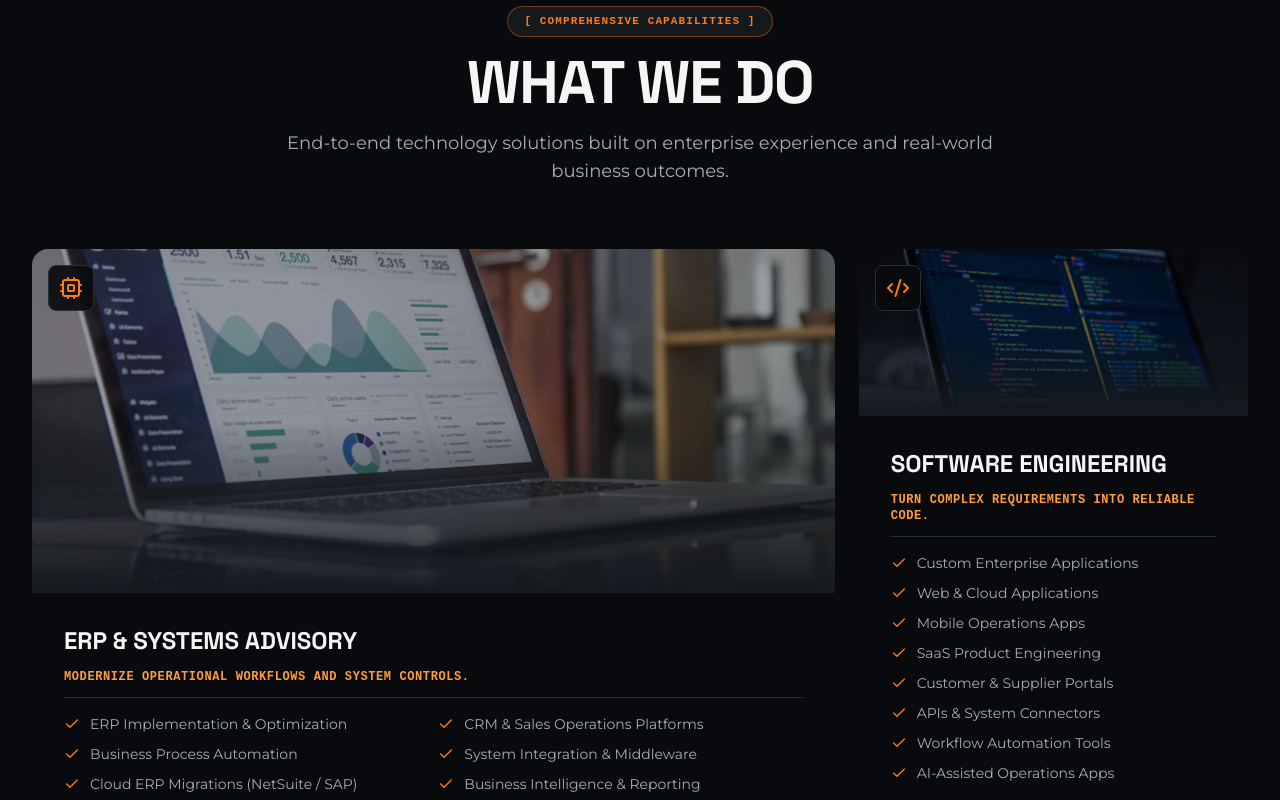
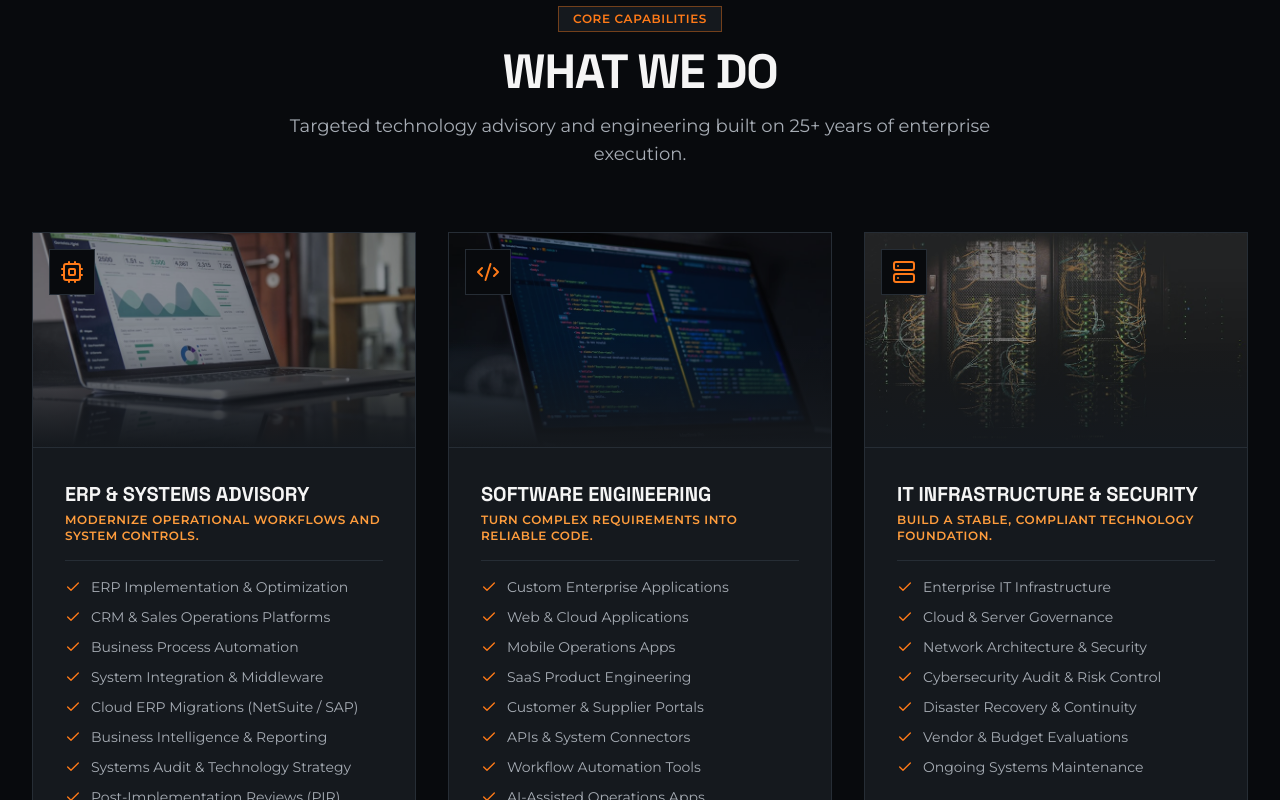
Before and after one commit to Waleed-Ahmad-dev/Entrpryz_Website, a Next.js app: page / in a window 1280 px wide. Shown: the part 4240-5040 px from the top of the page. Built offline with nearby package versions, Linux system fonts and the light colour scheme.

Commit message:
refactor(services-cards): clean up 3-column card grid and strip artificial bento spans

```diff
--- a/src/components/sections/services-cards.tsx
+++ b/src/components/sections/services-cards.tsx
@@ -3,7 +3,6 @@ import Link from "next/link";
 import { ArrowUpRight, Check, Cpu, Code2, Server } from "lucide-react";
 import { SERVICES } from "@/lib/content";
 import { SectionContainer } from "@/components/layout/section-container";
-import { AnimateInView } from "@/components/ui/animate-in-view";
 
 const SERVICE_ICONS = [
   <Cpu key="cpu" className="h-6 w-6 text-brand-orange" />,
@@ -16,69 +15,53 @@ export function ServicesCardsSection() {
     <SectionContainer darkSurface={false}>
       <div className="space-y-16">
         <div className="text-center max-w-3xl mx-auto space-y-4">
-          <AnimateInView direction="up" delay={0.1}>
-            <span className="text-[11px] font-mono uppercase tracking-widest font-bold text-brand-orange border border-brand-orange/40 bg-surface-card px-4 py-1.5 rounded-full inline-block">
-              [ COMPREHENSIVE CAPABILITIES ]
+          <span className="text-xs uppercase tracking-wider font-semibold text-brand-orange border border-brand-orange/40 bg-surface-card px-3.5 py-1 inline-block">
+            Core Capabilities
           </span>
-          </AnimateInView>
 
-          <AnimateInView direction="up" delay={0.2}>
-            <h2 className="text-3xl sm:text-5xl lg:text-6xl font-display font-bold tracking-h2 text-text-primary uppercase">
+          <h2 className="text-3xl sm:text-5xl font-display font-bold tracking-tight text-text-primary uppercase">
             What We Do
           </h2>
-          </AnimateInView>
 
-          <AnimateInView direction="up" delay={0.3}>
           <p className="text-base sm:text-lg text-text-secondary leading-relaxed">
-              End-to-end technology solutions built on enterprise experience and real-world business outcomes.
+            Targeted technology advisory and engineering built on 25+ years of enterprise execution.
           </p>
-          </AnimateInView>
         </div>
 
-        {/* Asymmetric Bento Cards Layout */}
-        <div className="grid grid-cols-1 lg:grid-cols-12 gap-6">
-          {SERVICES.map((service, idx) => {
-            const isLarge = idx === 0; // First service takes 8 columns in a 12-col grid
-            return (
+        {/* Structured 3-Column Grid */}
+        <div className="grid grid-cols-1 lg:grid-cols-3 gap-8">
+          {SERVICES.map((service, idx) => (
             <div
               key={service.id}
-                className={isLarge ? "lg:col-span-8" : "lg:col-span-4"}
+              className="border border-surface-border bg-surface-card flex flex-col justify-between overflow-hidden hover:border-brand-orange transition-colors group"
             >
-                <AnimateInView direction="up" delay={0.1 * (idx + 1)} className="h-full">
-                  <div className="doppelrand-card rounded-2xl overflow-hidden h-full flex flex-col justify-between group relative">
-                    {/* Background Watermark Number */}
-                    <div className="absolute top-4 right-6 text-7xl font-display font-extrabold text-surface-border/40 pointer-events-none select-none">
-                      0{idx + 1}
-                    </div>
-
+              <div>
                 {/* Image Banner */}
-                    <div className="relative aspect-[21/9] w-full overflow-hidden bg-surface-dark scanline-overlay">
+                <div className="relative aspect-[16/9] w-full overflow-hidden bg-surface-dark border-b border-surface-border">
                   <Image
                     src={service.image}
                     alt={service.title}
                     fill
-                        className="object-cover opacity-65 group-hover:opacity-85 group-hover:scale-105 transition-all duration-700"
+                    className="object-cover opacity-60 group-hover:opacity-80 transition-opacity"
                   />
                   <div className="absolute inset-0 bg-gradient-to-t from-surface-card via-transparent to-transparent" />
-                      <div className="absolute top-4 left-4">
-                        <div className="p-2.5 rounded-lg bg-background/90 backdrop-blur-md border border-surface-border">
+                  <div className="absolute top-4 left-4 p-2.5 bg-background border border-surface-border">
                     {SERVICE_ICONS[idx]}
                   </div>
                 </div>
+
+                {/* Card Content */}
+                <div className="p-6 sm:p-8 space-y-4">
+                  <div>
+                    <h3 className="text-xl font-display font-bold text-text-primary uppercase group-hover:text-brand-orange transition-colors">
+                      {service.title}
+                    </h3>
+                    <p className="text-xs font-semibold uppercase tracking-wider text-brand-amber mt-1">
+                      {service.subtitle}
+                    </p>
                   </div>
 
-                    {/* Content Body */}
-                    <div className="p-6 sm:p-8 flex-1 flex flex-col justify-between space-y-6">
-                      <div className="space-y-3">
-                        <h3 className="text-2xl font-display font-bold text-text-primary uppercase group-hover:text-brand-orange transition-colors">
-                          {service.title}
-                        </h3>
-                        <p className="text-xs font-semibold uppercase tracking-wider text-brand-amber font-mono">
-                          {service.subtitle}
-                        </p>
-
-                        <div className="pt-4 border-t border-surface-border">
-                          <ul className={`grid gap-2.5 ${isLarge ? "grid-cols-1 sm:grid-cols-2" : "grid-cols-1"}`}>
+                  <ul className="space-y-2.5 pt-4 border-t border-surface-border">
                     {service.items.map((item, itemIdx) => (
                       <li
                         key={itemIdx}
@@ -92,21 +75,17 @@ export function ServicesCardsSection() {
                 </div>
               </div>
 
-                      <div className="pt-4 border-t border-surface-border">
+              <div className="p-6 sm:p-8 pt-0">
                 <Link
                   href={service.ctaHref}
-                          className="group/btn inline-flex w-full items-center justify-center gap-2 rounded-full border border-brand-orange/60 bg-brand-orange/10 px-5 py-3 text-xs font-bold uppercase tracking-cta text-brand-orange transition-all duration-300 hover:bg-brand-orange hover:text-background"
+                  className="inline-flex w-full items-center justify-center gap-2 border border-brand-orange bg-brand-orange/10 px-5 py-3 text-xs font-bold uppercase tracking-wider text-brand-orange transition-colors hover:bg-brand-orange hover:text-background"
                 >
                   <span>{service.ctaText}</span>
-                          <ArrowUpRight className="h-4 w-4 transition-transform duration-300 group-hover/btn:translate-x-0.5 group-hover/btn:-translate-y-0.5" />
+                  <ArrowUpRight className="h-4 w-4" />
                 </Link>
               </div>
             </div>
-                  </div>
-                </AnimateInView>
-              </div>
-            );
-          })}
+          ))}
         </div>
       </div>
     </SectionContainer>
```
Lines whose indentation alone changed are shown as unchanged.
